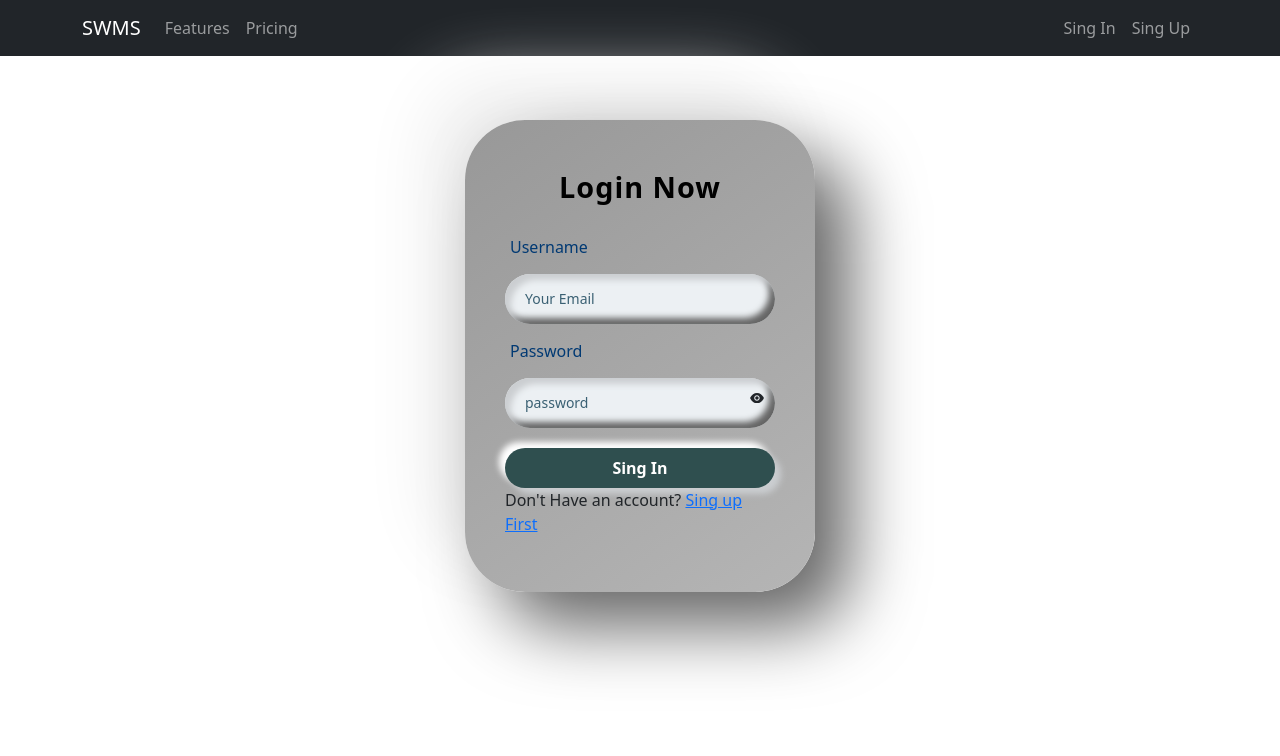
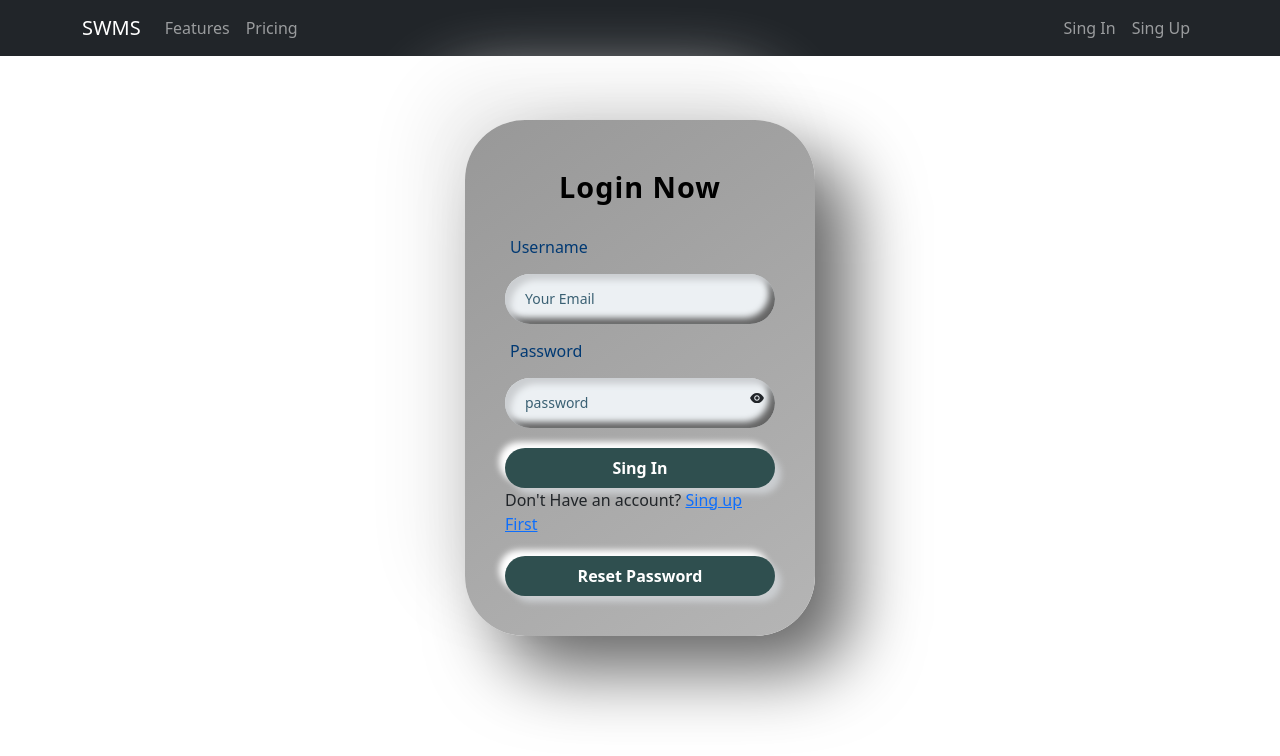
Before and after one commit to Shuvoghosh7/Warehouse-management, a React (Create React App) app: page /login in a window 1280 px wide. Shown: the top 756 px of the page. Built offline with nearby package versions, Linux system fonts and the light colour scheme; no server answers.

Commit message:
apply Password Reset method

```diff
--- a/src/component/Auth/Login/Login.js
+++ b/src/component/Auth/Login/Login.js
@@ -1,10 +1,11 @@
 import React, { useEffect, useState } from 'react';
-import { useSignInWithEmailAndPassword } from 'react-firebase-hooks/auth';
+import { useSendPasswordResetEmail, useSignInWithEmailAndPassword } from 'react-firebase-hooks/auth';
 import { Link, useLocation, useNavigate } from 'react-router-dom';
 import { AiFillEye } from 'react-icons/ai';
 import { toast } from 'react-toastify';
 import 'react-toastify/dist/ReactToastify.css';
 import auth from '../../Firebase/Firebase.init';
+import Loading from '../../Share/Loading/Loading';
 
 const Login = () => {
     const [showPass, setPass] = useState(false)
@@ -24,6 +25,9 @@ const Login = () => {
         loading,
         hookError,
     ] = useSignInWithEmailAndPassword(auth);
+    const [sendPasswordResetEmail,sending] = useSendPasswordResetEmail(
+        auth
+      );
     const handealEmail = (e) => {
         const emailRegex = /\S+@\S+\.\S+/;
         const validEmail = emailRegex.test(e.target.value);
@@ -67,7 +71,18 @@ const Login = () => {
 
     }, [hookError])
 
-
+      if (sending) {
+        return <Loading/>;
+      }
+      const resatePassword= async()=>{
+        const email = userInfo.email
+        if(email){
+        await sendPasswordResetEmail(email);
+        toast('Sent email your email address');
+        }else{
+            toast("please enter your email address")
+        }
+    }
     return (
         <div className='login-container'>
             <h1 className='login-title'>Login Now</h1>
@@ -85,6 +100,7 @@ const Login = () => {
                 <button>Sing In</button>
             </form>
             <p>Don't Have an account? <Link to="/register">Sing up First</Link></p>
+            <button onClick={resatePassword}>Reset Password</button>
         </div>
     );
 };
--- a/src/component/Auth/Register/Register.js
+++ b/src/component/Auth/Register/Register.js
@@ -79,6 +79,7 @@ const Register = () => {
             navigate(from);
         }
     }, [user]);
+
     return (
         <div className='login-container'>
             <h1 className='login-title'>Register Now</h1>
--- a/src/component/Auth/RequireAuth/RequireAuth.js
+++ b/src/component/Auth/RequireAuth/RequireAuth.js
@@ -2,10 +2,14 @@ import React from 'react';
 import auth from '../../Firebase/Firebase.init';
 import { useAuthState } from 'react-firebase-hooks/auth';
 import { Navigate, useLocation } from 'react-router-dom';
+import Loading from '../../Share/Loading/Loading';
 
 const RequireAuth = ({ children }) => {
     const [user, loading, error] = useAuthState(auth);
     let location = useLocation();
+    if(loading){
+        return <Loading/>
+    }
     if(user){
         return children;
     }else{
--- /dev/null
+++ b/src/component/Share/Loading/Loading.js
@@ -0,0 +1,12 @@
+import React from 'react';
+import { Spinner } from 'react-bootstrap';
+
+const Loading = () => {
+    return (
+        <div style={{height:'400px'}} className='w-100 d-flex justify-content-center align-items-center'>
+        <Spinner animation="border" variant="primary" />
+    </div>
+    );
+};
+
+export default Loading;
```
